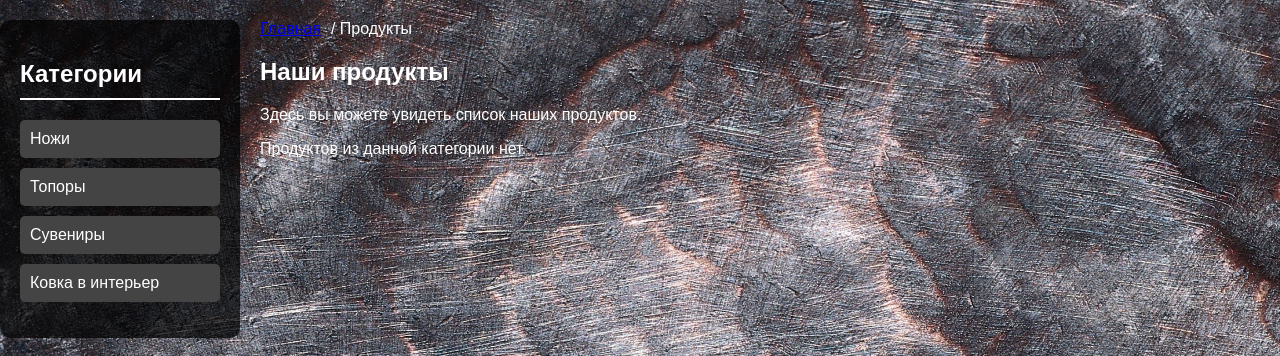
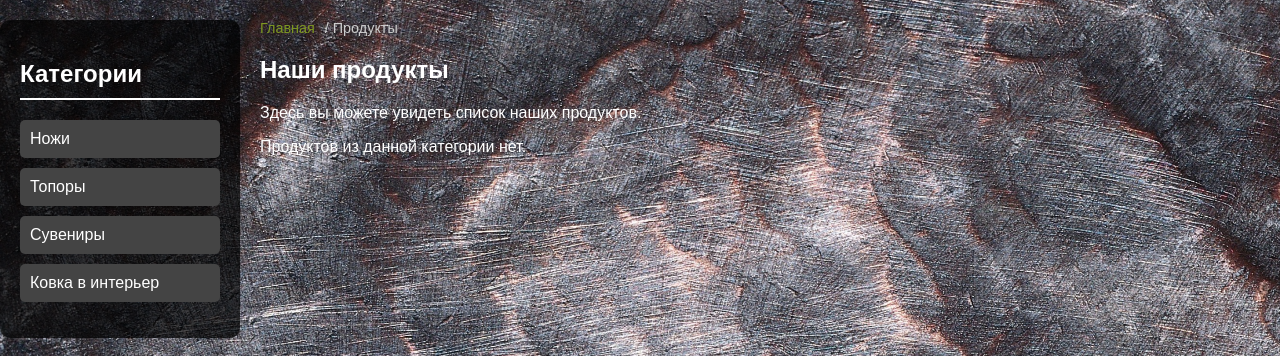
Before and after one commit to Constantin100/Iron5, a Flask app: page /products in a window 1280 px wide. Shown: the part 86-442 px from the top of the page. Run offline with Flask 3, Linux system fonts and the light colour scheme; data that the repository does not hold is empty; some web fonts are replaced.

Commit message:
bread crumd css

```diff
--- a/app/static/css/products.css
+++ b/app/static/css/products.css
@@ -24,3 +24,20 @@
     display: block;
     margin-bottom: 10px;
 }
+
+/* Стили для хлебных крошек */
+.breadcrumb a {
+    color: #7e9722; /* Темно-серый цвет для ссылок */
+    text-decoration: none;
+}
+
+.breadcrumb a:hover {
+    text-decoration: underline;
+}
+
+.breadcrumb {
+    font-family: 'Arial', sans-serif;
+    font-size: 0.9em;
+    margin-bottom: 20px;
+    color: #cccccc; /* Цвет для неактивных элементов */
+}
```
